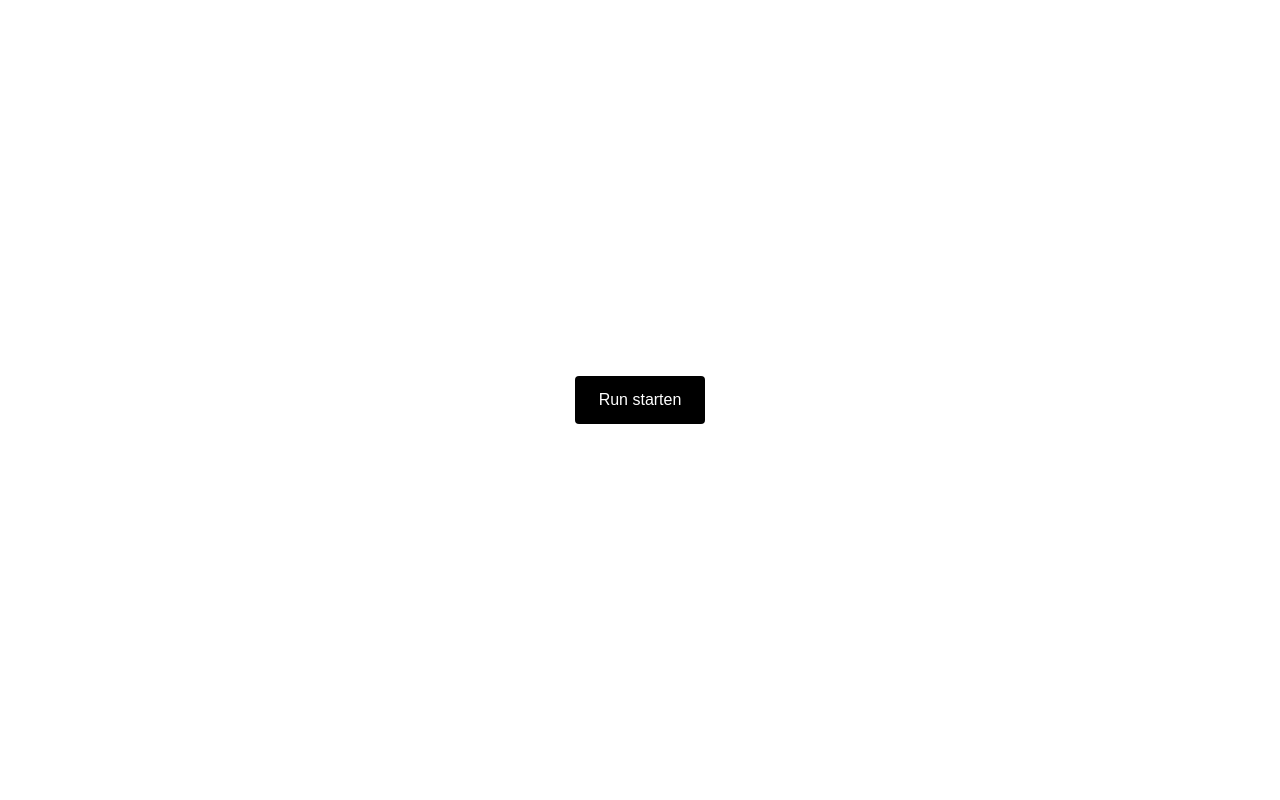
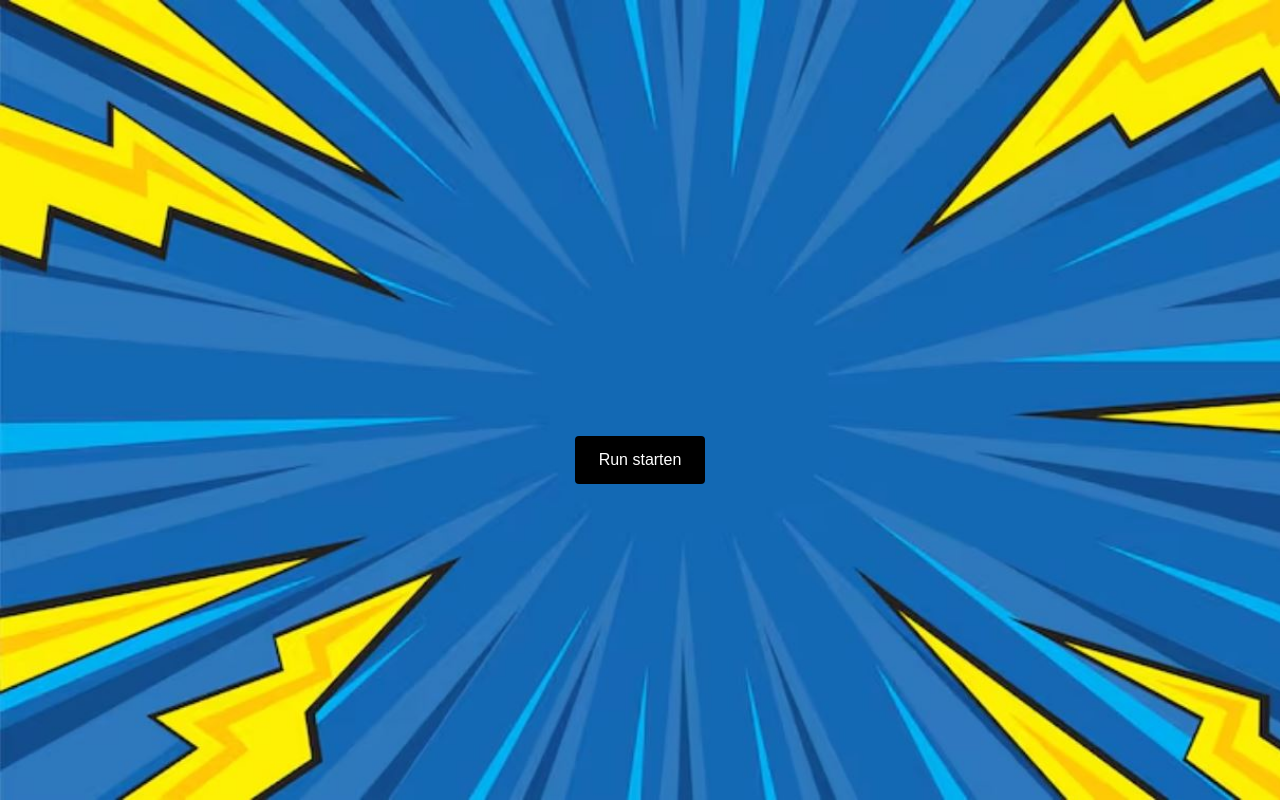
Before and after one commit to Luho2011/My-Pokemon-App, a Next.js app: page / in a window 1280 px wide. Built offline with nearby package versions, Linux system fonts and the light colour scheme.

Commit message:
pokemon background

```diff
--- a/app/page.tsx
+++ b/app/page.tsx
@@ -14,9 +14,13 @@ export default function Home() {
   }
 
   return (
-    <main className="flex h-screen items-center justify-center">
+    <main
+      className="flex h-screen items-center justify-center bg-cover"
+      style={{
+      backgroundImage: "url('/poke-bg.JPG')",
+    }}>
       <form action={createRun}>
-        <button className="px-6 py-3 bg-black text-white rounded cursor-pointer">
+        <button className="px-6 py-3 bg-black text-white hover:bg-gray-600 rounded cursor-pointer mt-30">
           Run starten
         </button>
       </form>
```
Also changed, not shown: public/poke-bg.JPG (added).
